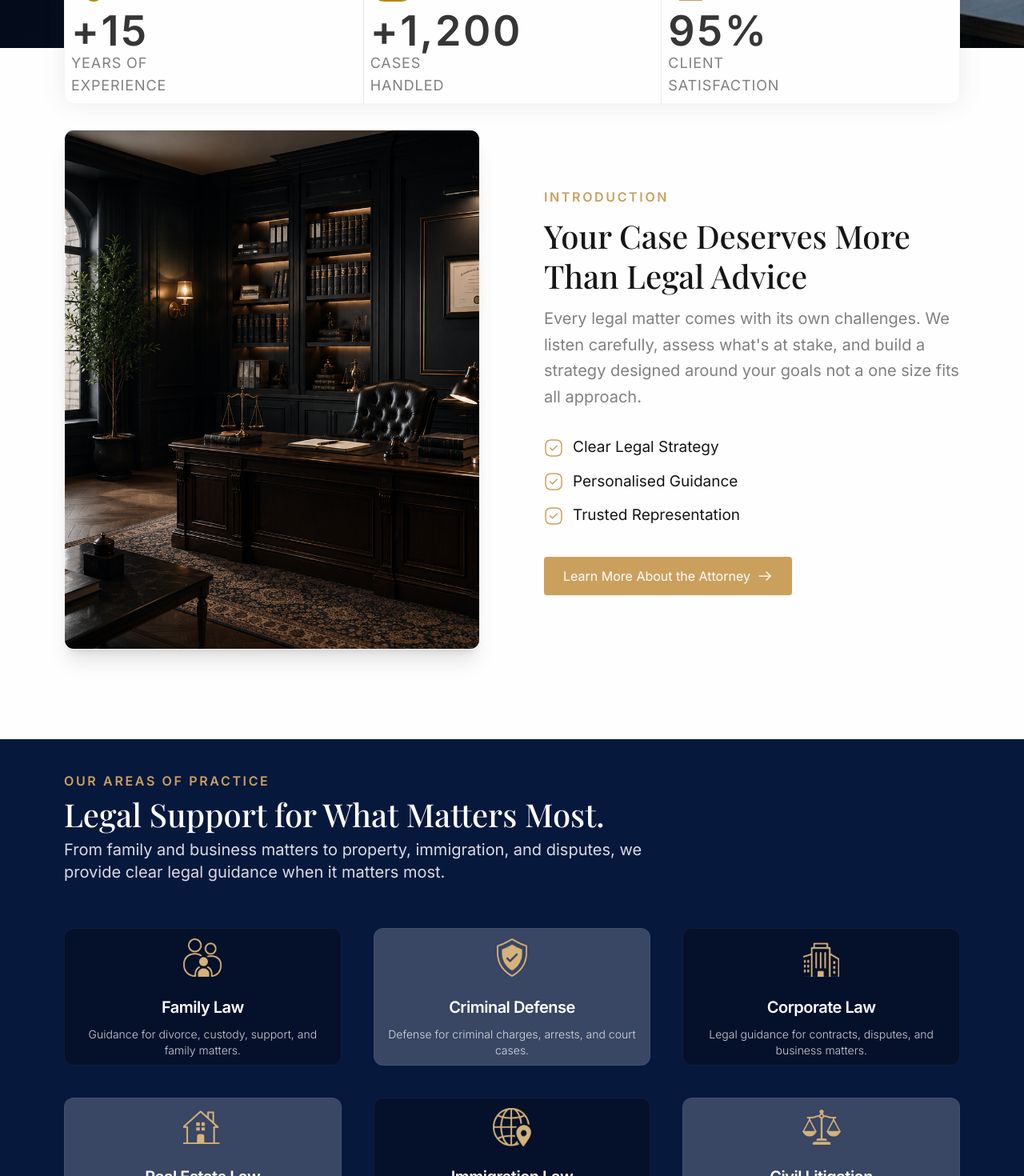
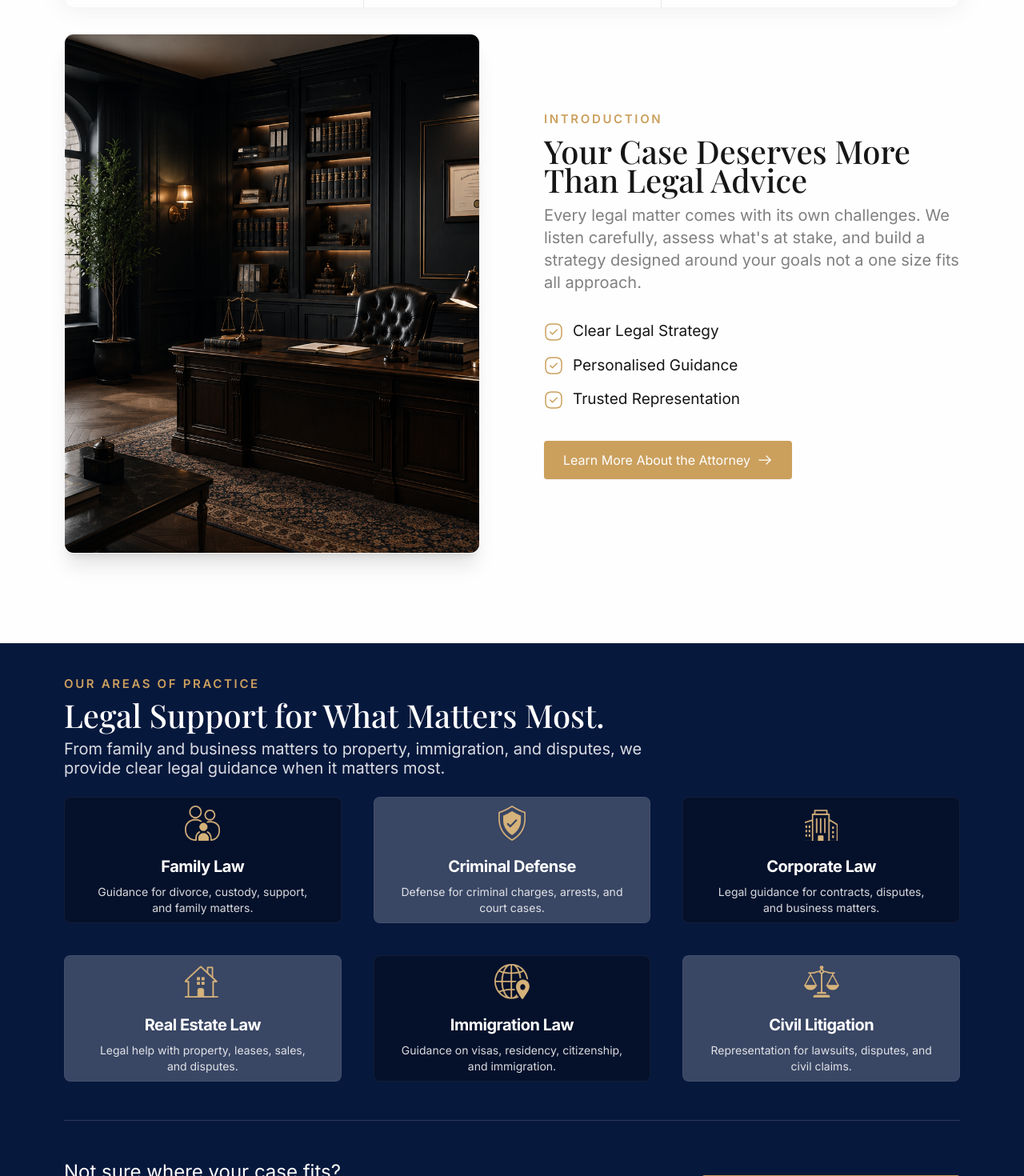
Before and after one commit to mahdidesignerrr/james-carter-lawyer, a Next.js app: page / in a window 1280 px wide. Shown: the part 860-2330 px from the top of the page at 80% size. Built offline with nearby package versions, Linux system fonts and the light colour scheme; a web font is replaced by a local one.

Commit message:
refactor(ui): harmonize typography scale and input aesthetics across all sections

```diff
--- a/src/presentation/components/atoms/SectionHeading.tsx
+++ b/src/presentation/components/atoms/SectionHeading.tsx
@@ -48,21 +48,21 @@ export const SectionHeading: React.FC<SectionHeadingProps> = ({
   };
 
   return (
-    <div className={`flex flex-col ${alignClass} w-full pb-4 lg:pb-10 ${className}`}>
+    <div className={`flex flex-col ${alignClass} w-full pb-4 lg:pb-8 ${className}`}>
       {badge && (
-        <div className="py-1 lg:py-2">
-          <span className="font-sans font-semibold text-[10px] sm:text-xs lg:text-base text-[#cba05d] tracking-[2.64px] uppercase select-none">
+        <div className="py-1 lg:py-1.5">
+          <span className="font-sans font-semibold text-xs sm:text-sm lg:text-[15px] text-[#cba05d] tracking-[2.64px] uppercase select-none">
             {badge}
           </span>
         </div>
       )}
       <h2
-        className={`font-serif font-medium text-2xl sm:text-3xl lg:text-[40px] leading-tight pt-1 pb-3 ${getTitleColor()}`}
+        className={`font-serif font-medium text-2xl sm:text-3xl lg:text-[40px] leading-[1.2] pt-1 pb-3 ${getTitleColor()}`}
       >
         {title}
       </h2>
       {subtitle && (
-        <p className={`font-sans font-normal text-xs sm:text-sm lg:text-xl max-w-3xl leading-relaxed ${getSubtitleColor()}`}>
+        <p className={`font-sans font-normal text-sm sm:text-base lg:text-[18px] xl:text-[20px] max-w-3xl leading-relaxed ${getSubtitleColor()}`}>
           {subtitle}
         </p>
       )}
--- a/src/presentation/components/molecules/PracticeAreaCard.tsx
+++ b/src/presentation/components/molecules/PracticeAreaCard.tsx
@@ -26,30 +26,30 @@ export const PracticeAreaCard: React.FC<PracticeAreaCardProps> = ({
 
   return (
     <div
-      className={`group flex flex-col items-center text-center p-6 sm:p-8 lg:p-8 rounded-xl transition-all duration-300 hover:-translate-y-1 hover:shadow-2xl border border-black/5 lg:border-white/5 ${
+      className={`group flex flex-col items-center text-center p-6 sm:p-7 lg:p-8 rounded-[8px] transition-all duration-300 hover:-translate-y-1 hover:shadow-2xl border border-black/5 lg:border-white/5 ${
         isCream1Mobile ? "bg-[#fcf8f3]" : "bg-[#f4eada]"
       } ${
         isDarkDesktop ? "lg:bg-[#05112b]" : "lg:bg-[#394664]"
       } ${className}`}
     >
-      {/* Fitting, Proportional Practice Area Icon Badge matching Figma Node 522:689 (~48-52px) */}
-      <div className="relative w-12 h-12 sm:w-14 sm:h-14 mb-4 sm:mb-5 flex items-center justify-center shrink-0 transition-transform duration-300 group-hover:scale-105">
+      {/* Fitting, Proportional Practice Area Icon Badge matching Figma Node 522:689 (~48px) */}
+      <div className="relative w-12 h-12 mb-4 flex items-center justify-center shrink-0 transition-transform duration-300 group-hover:scale-105">
         <Image
           src={iconSrc}
           alt={area.title}
-          width={56}
-          height={56}
-          className="w-10 h-10 sm:w-12 sm:h-12 object-contain drop-shadow-sm"
+          width={48}
+          height={48}
+          className="w-10 h-10 lg:w-11 lg:h-11 object-contain drop-shadow-sm"
         />
       </div>
 
-      {/* Heading as in Figma */}
-      <h3 className="font-sans font-semibold text-lg sm:text-xl text-[#5c4f39] lg:text-[#fefefe] mb-2 sm:mb-2.5 tracking-tight">
+      {/* Heading as in Figma (Inter Bold 700 20px) */}
+      <h3 className="font-sans font-bold text-lg lg:text-[20px] text-[#5c4f39] lg:text-[#fefefe] mb-2 tracking-tight">
         {area.title}
       </h3>
 
-      {/* Description as in Figma */}
-      <p className="font-sans font-light text-xs sm:text-sm text-[#9c8561] lg:text-[#fefefe]/80 leading-relaxed max-w-xs">
+      {/* Description as in Figma (Inter Regular 400 14px) */}
+      <p className="font-sans font-normal text-xs sm:text-sm lg:text-[14px] text-[#9c8561] lg:text-[#fefefe]/85 leading-relaxed max-w-[280px]">
         {area.description}
       </p>
     </div>
--- a/src/presentation/components/organisms/ConsultationSection.tsx
+++ b/src/presentation/components/organisms/ConsultationSection.tsx
@@ -156,8 +156,8 @@ export const ConsultationSection: React.FC = () => {
                   value={formData.message}
                   onChange={(e) => updateField("message", e.target.value)}
                   placeholder="Tell us a little about your situation…"
-                  className={`w-full h-[150px] bg-[#07183d] border rounded-lg p-5 text-white placeholder-[#b2b7c3] text-base font-medium resize-none focus:outline-none transition-colors ${
-                    errors.message ? "border-red-400" : "border-[#b2b7c3]/80 focus:border-white"
+                  className={`w-full h-[140px] bg-white/[0.04] border rounded-lg p-4 text-white placeholder-[#8d95a6] text-base font-normal resize-none focus:outline-none focus:bg-[#394664]/50 transition-all ${
+                    errors.message ? "border-red-400" : "border-[#8d95a6]/60 focus:border-white"
                   }`}
                 />
                 {errors.message && (
@@ -174,21 +174,21 @@ export const ConsultationSection: React.FC = () => {
                 </h3>
                 <div className="grid grid-cols-1 sm:grid-cols-2 gap-4">
                   <div>
-                    <label className="font-sans text-base lg:text-[18px] text-white mb-2 block font-normal">
-                      Phone <span className="text-xs text-white/70">(optional)</span>
+                    <label className="font-sans text-sm sm:text-base text-white/90 mb-2 block font-normal">
+                      Phone <span className="text-xs text-[#8d95a6]">(optional)</span>
                     </label>
                     <input
                       type="tel"
                       name="phone"
                       value={formData.phone || ""}
                       onChange={(e) => updateField("phone", e.target.value)}
-                      placeholder="+40 390 254 046"
-                      className="w-full h-14 bg-[#394664] border border-white focus:border-white rounded-lg px-4 text-white placeholder-white/50 text-base focus:outline-none transition-colors"
+                      placeholder="+1 (555) 000-0000"
+                      className="w-full h-14 bg-white/[0.04] border border-[#8d95a6]/60 focus:border-white focus:bg-[#394664]/50 rounded-lg px-4 text-white placeholder-[#8d95a6] text-base focus:outline-none transition-all"
                     />
                   </div>
 
                   <div>
-                    <label className="font-sans text-base lg:text-[18px] text-[#8d95a6] mb-2 block font-normal">
+                    <label className="font-sans text-sm sm:text-base text-white/90 mb-2 block font-normal">
                       Full Name
                     </label>
                     <input
@@ -196,9 +196,9 @@ export const ConsultationSection: React.FC = () => {
                       name="fullName"
                       value={formData.fullName}
                       onChange={(e) => updateField("fullName", e.target.value)}
-                      placeholder="David"
-                      className={`w-full h-14 bg-transparent border-2 rounded-lg px-4 text-white placeholder-[#8d95a6] text-base focus:border-white focus:outline-none transition-colors ${
-                        errors.fullName ? "border-red-400" : "border-[#8d95a6]"
+                      placeholder="e.g. David Miller"
+                      className={`w-full h-14 bg-white/[0.04] border rounded-lg px-4 text-white placeholder-[#8d95a6] text-base focus:border-white focus:bg-[#394664]/50 focus:outline-none transition-all ${
+                        errors.fullName ? "border-red-400" : "border-[#8d95a6]/60"
                       }`}
                     />
                     {errors.fullName && (
--- a/src/presentation/components/organisms/HeroSection.tsx
+++ b/src/presentation/components/organisms/HeroSection.tsx
@@ -11,7 +11,7 @@ export const HeroSection: React.FC = () => {
   return (
     <section
       id="hero"
-      className="relative min-h-screen lg:min-h-[calc(100vh+120px)] w-full flex flex-col justify-center overflow-hidden bg-[#07183d] pt-24 sm:pt-28 lg:pt-32 pb-16 lg:pb-[140px]"
+      className="relative min-h-[90vh] lg:min-h-screen w-full flex flex-col justify-center overflow-hidden bg-[#07183d] pt-28 sm:pt-32 lg:pt-36 pb-20 lg:pb-32"
     >
       {/* Background imagery: Clean, Natural Lighting without Bottom Shadow */}
       <div className="absolute inset-0 pointer-events-none select-none overflow-hidden">
@@ -64,7 +64,7 @@ export const HeroSection: React.FC = () => {
         {/* Subtitle */}
         <div className="mb-6 lg:mb-8 max-w-lg lg:max-w-xl">
           <p className="font-sans font-light text-sm sm:text-base lg:text-[18px] text-[#cba05d] leading-relaxed">
-            Clear advice. Strong advocacy, Results that protect what matters most.
+            Clear advice. Strong advocacy. Results that protect what matters most.
           </p>
         </div>
 
--- a/src/presentation/components/organisms/IntroductionSection.tsx
+++ b/src/presentation/components/organisms/IntroductionSection.tsx
@@ -27,15 +27,15 @@ export const IntroductionSection: React.FC = () => {
 
           {/* Right Column: Narrative & Benefits with Balanced Spacing */}
           <div className="flex flex-col items-start w-full">
-            <span className="font-sans font-semibold text-base text-[#cba05d] tracking-[2.64px] uppercase py-1 select-none">
+            <span className="font-sans font-semibold text-xs sm:text-sm lg:text-[15px] text-[#cba05d] tracking-[2.64px] uppercase py-1 select-none">
               Introduction
             </span>
 
-            <h2 className="font-serif font-medium text-[40px] text-[#161616] leading-tight pt-2 pb-3">
+            <h2 className="font-serif font-medium text-2xl sm:text-3xl lg:text-[40px] text-[#161616] leading-[1.2] pt-2 pb-3">
               Your Case Deserves More Than Legal Advice
             </h2>
 
-            <p className="font-sans font-normal text-xl text-[#808080] leading-relaxed pb-3">
+            <p className="font-sans font-normal text-base sm:text-lg lg:text-[20px] text-[#808080] leading-relaxed pb-3">
               Every legal matter comes with its own challenges. We listen
               carefully, assess what&apos;s at stake, and build a strategy
               designed around your goals not a one size fits all approach.
```
